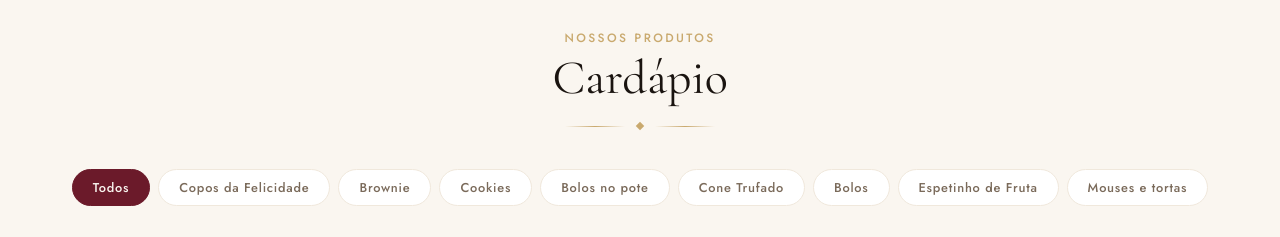
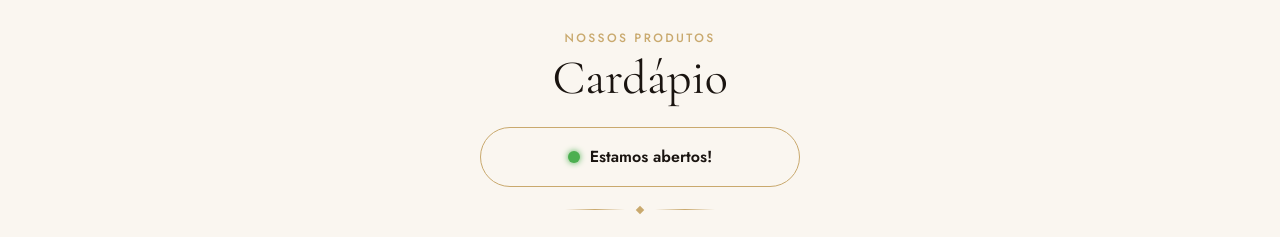
Before and after one commit to amandapadua/CarolAmaral-Doceria, a React (Create React App) app: page / in a window 1280 px wide. Shown: the part 1600-1837 px from the top of the page. Built offline with nearby package versions, Linux system fonts and the light colour scheme.

Commit message:
adiciona status de aberto/fechado no cardapio

```diff
--- a/src/components/Cardapio.jsx
+++ b/src/components/Cardapio.jsx
@@ -3,6 +3,8 @@ import useInView from '../hooks/useInView';
 import useCarrinho from '../hooks/useCarrinho';
 import { PRODUTOS, CATEGORIAS } from '../dados/produtos';
 import './Cardapio.css';
+import StatusLoja from './StatusLoja';
+
 
 const WHATSAPP = '5534998303082';
 
@@ -273,6 +275,7 @@ export default function Cardapio() {
         <div className={`cardapio__header${inView ? ' in-view' : ''}`}>
           <span className="section-label">Nossos Produtos</span>
           <h2 className="section-title">Cardápio</h2>
+          <StatusLoja/>
           <div className="ornament">
             <span className="ornament-line" />
             <span className="ornament-diamond" />
--- /dev/null
+++ b/src/components/StatusLoja.css
@@ -0,0 +1,32 @@
+.status-loja {
+  display: flex;
+  align-items: center;
+  justify-content: center;
+  gap: 10px;
+  padding: 16px;
+  margin: 20px auto;
+  max-width: 320px;
+  background-color: #faf6f0;
+  border: 1px solid #c9a96e;
+  border-radius: 30px;
+}
+
+.status-bolinha {
+  width: 12px;
+  height: 12px;
+  border-radius: 50%;
+}
+
+.status-bolinha.aberto {
+  background-color: #4caf50;
+  box-shadow: 0 0 6px #4caf50;
+}
+
+.status-bolinha.fechado {
+  background-color: #6b1a2a;
+}
+
+.status-texto {
+  font-weight: 600;
+  color: #1a1410;
+}
--- /dev/null
+++ b/src/components/StatusLoja.jsx
@@ -0,0 +1,16 @@
+import './StatusLoja.css';
+
+function StatusLoja() {
+  const aberto = true; // troque para false quando estiver fechado
+
+  return (
+    <div className="status-loja">
+      <span className={`status-bolinha ${aberto ? 'aberto' : 'fechado'}`}></span>
+      <span className="status-texto">
+        {aberto ? 'Estamos abertos!' : 'Estamos fechados no momento'}
+      </span>
+    </div>
+  );
+}
+
+export default StatusLoja;
```
